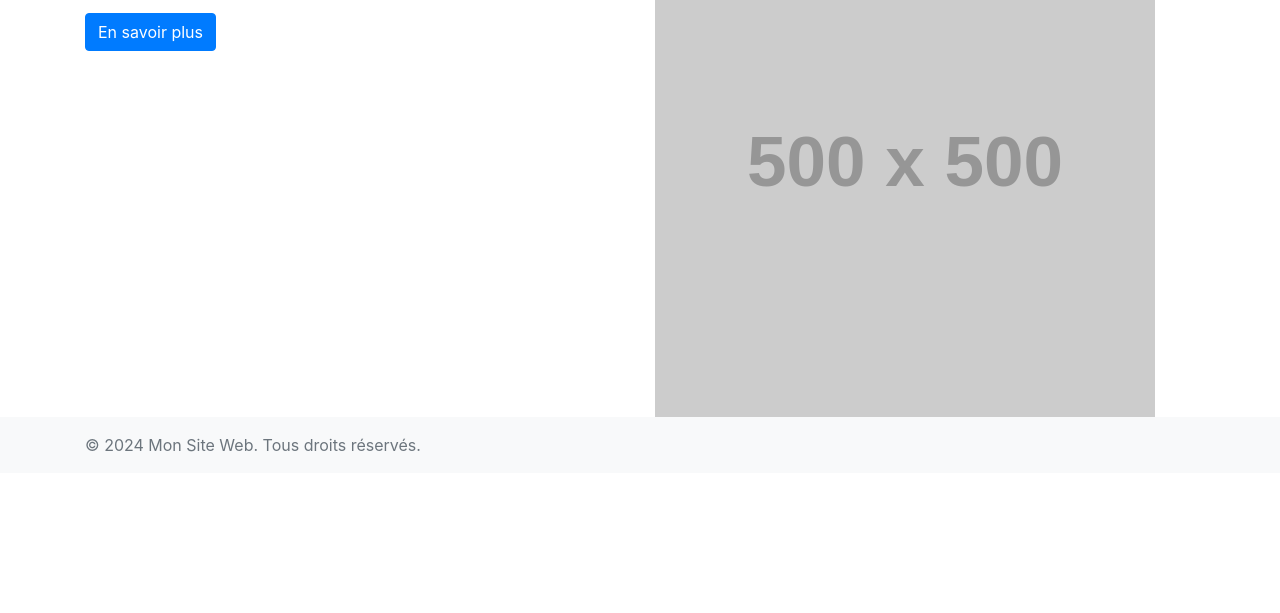
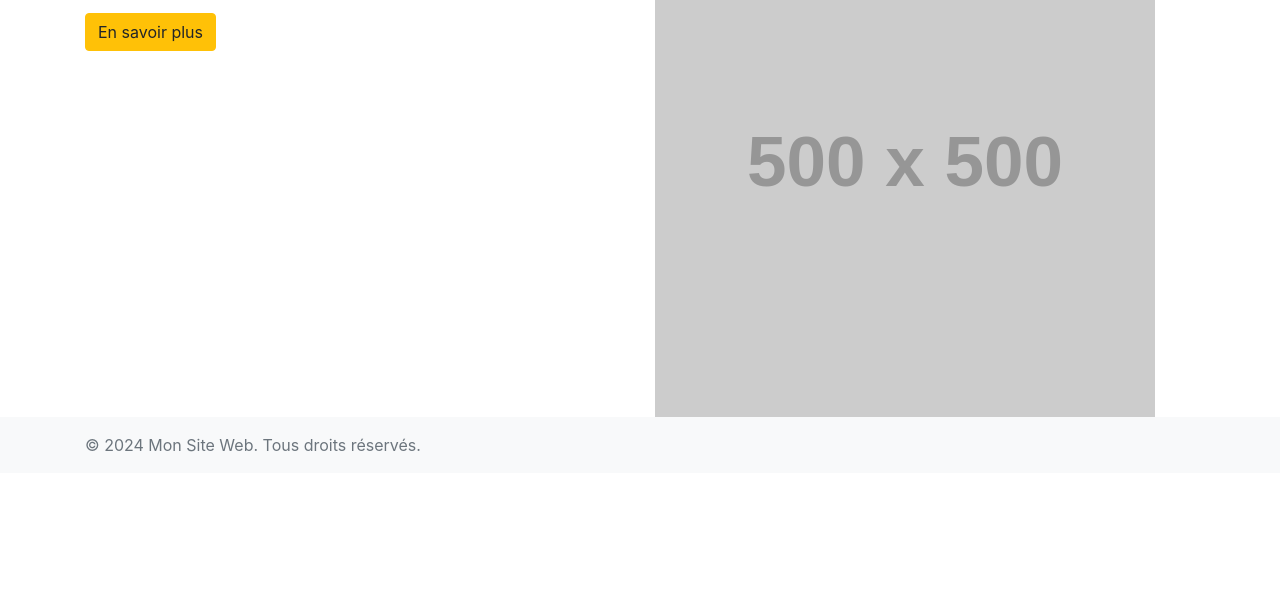
Before and after one commit to myhai05/messy_bootstrap, a plain HTML site: page index.html in a window 1280 px wide. Shown: the part 187-800 px from the top of the page. Drawn offline with nearby package versions, Linux system fonts and the light colour scheme; placeholder pictures from the web are drawn by us.

Commit message:
new button

```diff
--- a/index.html
+++ b/index.html
@@ -39,7 +39,7 @@
             <div class="col-md-6">
                 <h1>Bienvenue sur Mon Site</h1>
                 <p>Un endroit où vous pouvez découvrir les dernières tendances.</p>
-                <a href="#" class="btn btn-primary">En savoir plus</a>
+                <a href="#" class="btn btn-warning">En savoir plus</a>
             </div>
             <div class="col-md-6">
                 <img src="https://via.placeholder.com/500" class="img-fluid" alt="Image d'accueil">
```
